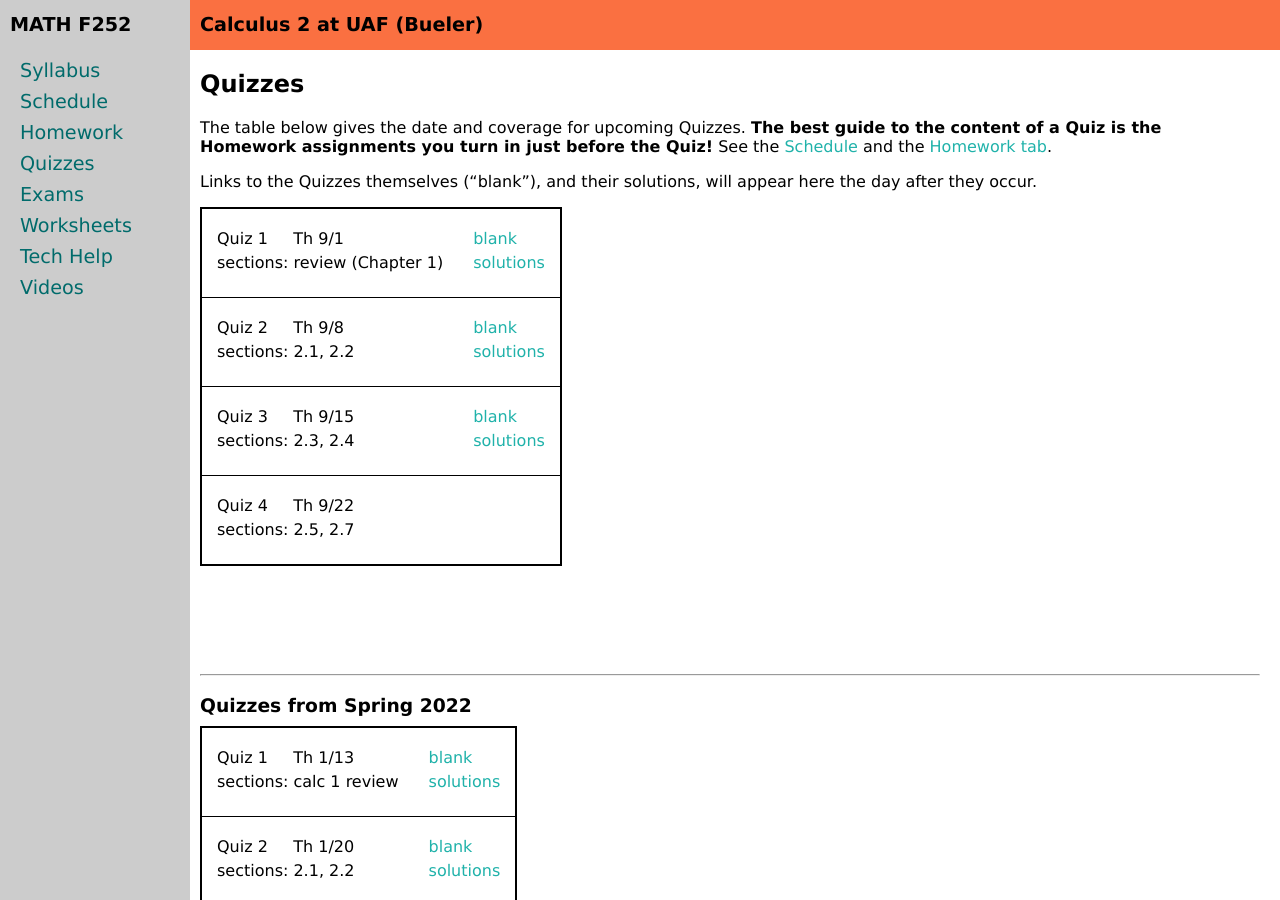
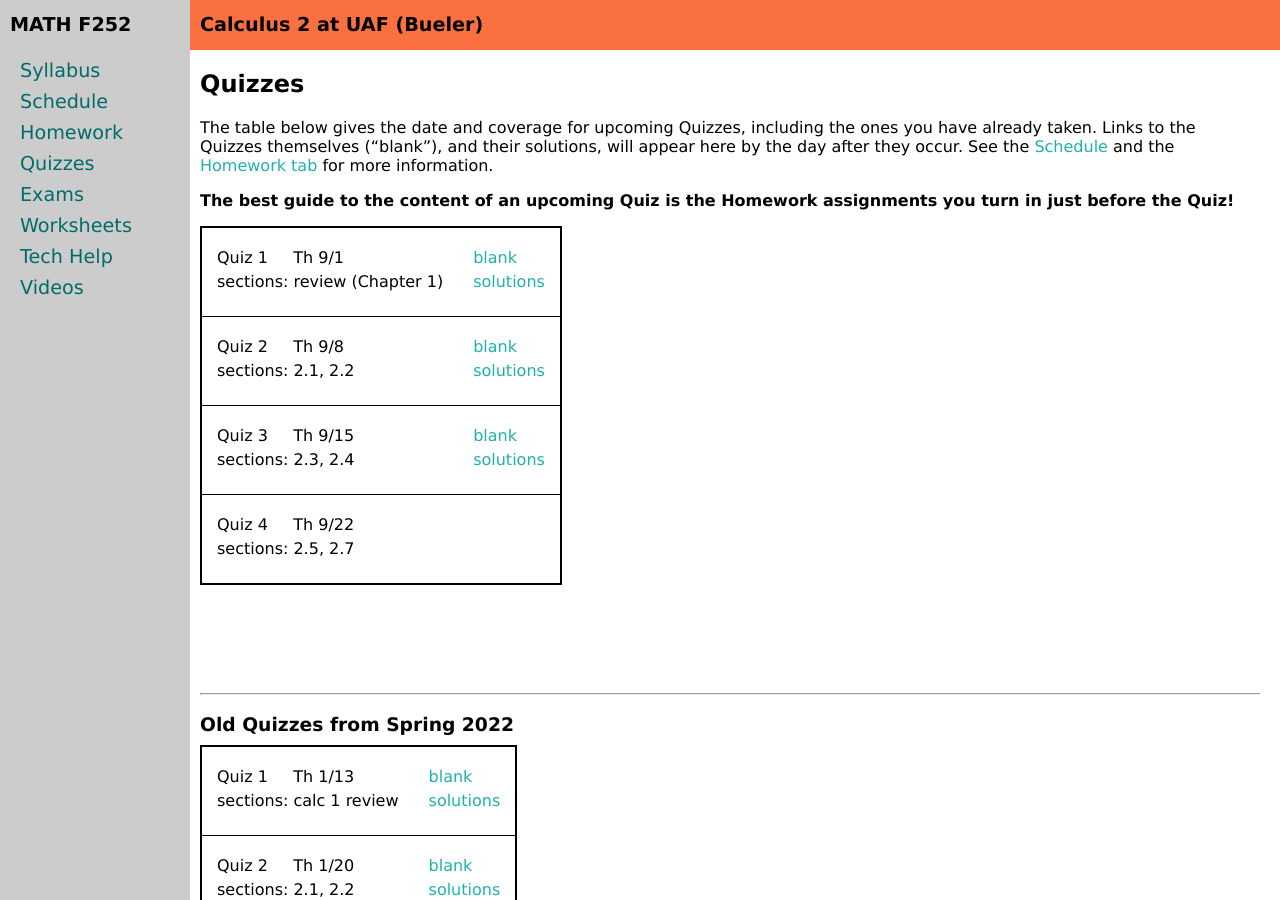
Before and after one commit to uaf-math/calc2, a Jekyll site: the page built from quizzes.md, in a window 1280 px wide and 900 px high. Built offline with Jekyll 4.4.1, drawn with Linux system fonts in a browser that asks for light colours.

Commit message:
fix a bunch of wrong links

```diff
--- a/quizzes.md
+++ b/quizzes.md
@@ -5,15 +5,15 @@
 
 ## Quizzes
 
-The table below gives the date and coverage for upcoming Quizzes.  <b>The best guide to the content of a Quiz is the Homework assignments you turn in just before the Quiz!</b>  See the [Schedule](schedule.pdf) and the [Homework tab](homework.html).
+The table below gives the date and coverage for upcoming Quizzes, including the ones you have already taken.  Links to the Quizzes themselves ("blank"), and their solutions, will appear here by the day after they occur.  See the [Schedule](assets/general/schedule.pdf) and the [Homework tab](homework.html) for more information.
 
-Links to the Quizzes themselves ("blank"), and their solutions, will appear here the day after they occur.
+<b>The best guide to the content of an upcoming Quiz is the Homework assignments you turn in just before the Quiz!</b>
 
 {% include quiz_table.md  data=site.data.quizzes %}
 
 <div style="padding-bottom: 100px"></div>
 
 ---
-### Quizzes from Spring 2022
+### Old Quizzes from Spring 2022
 
 {% include quiz_table.md  data=site.data.quizzesS22 %}
```
Also changed, not shown: exams.md (+1 -1 lines), homework.md (+3 -3 lines).
